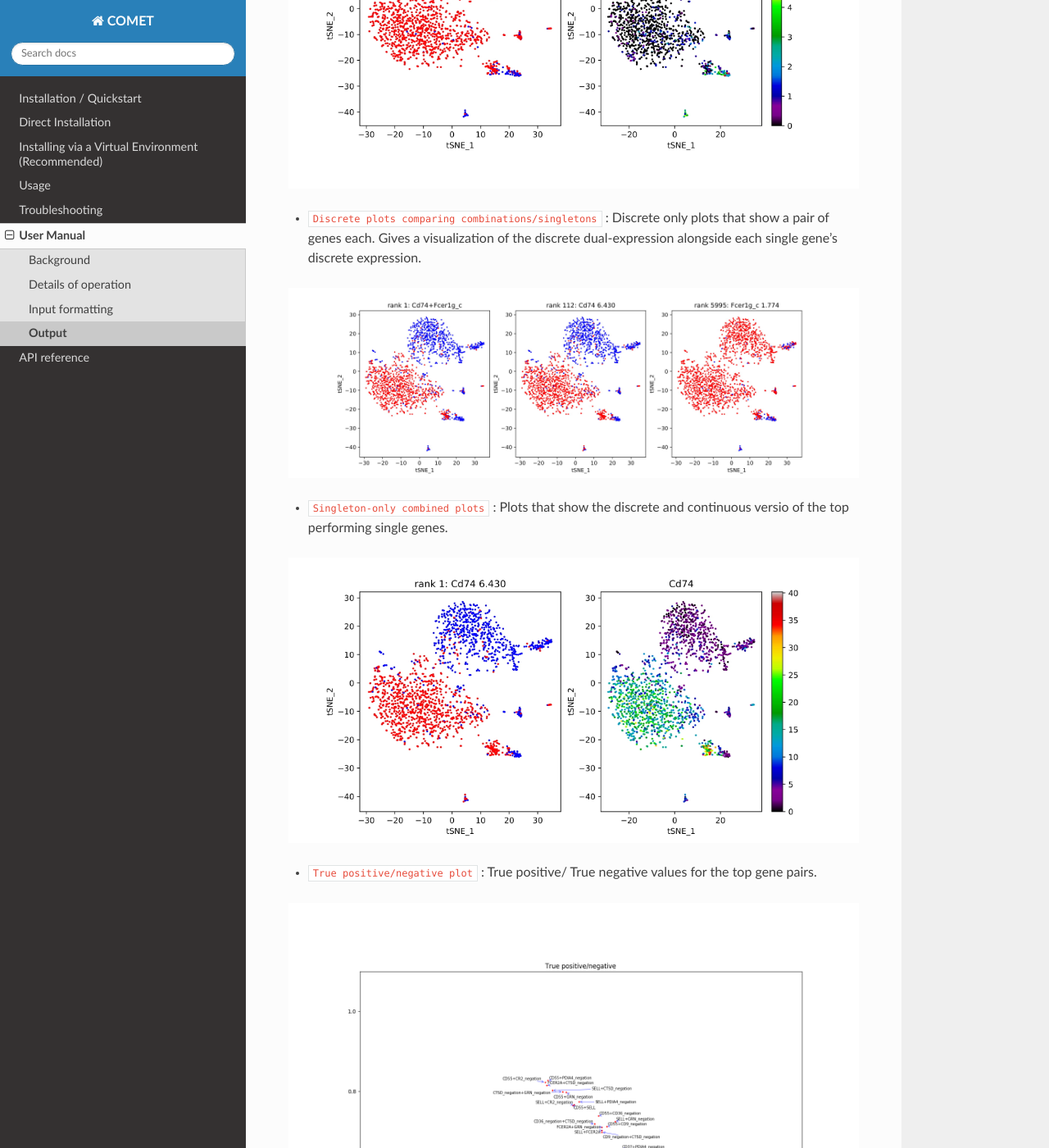
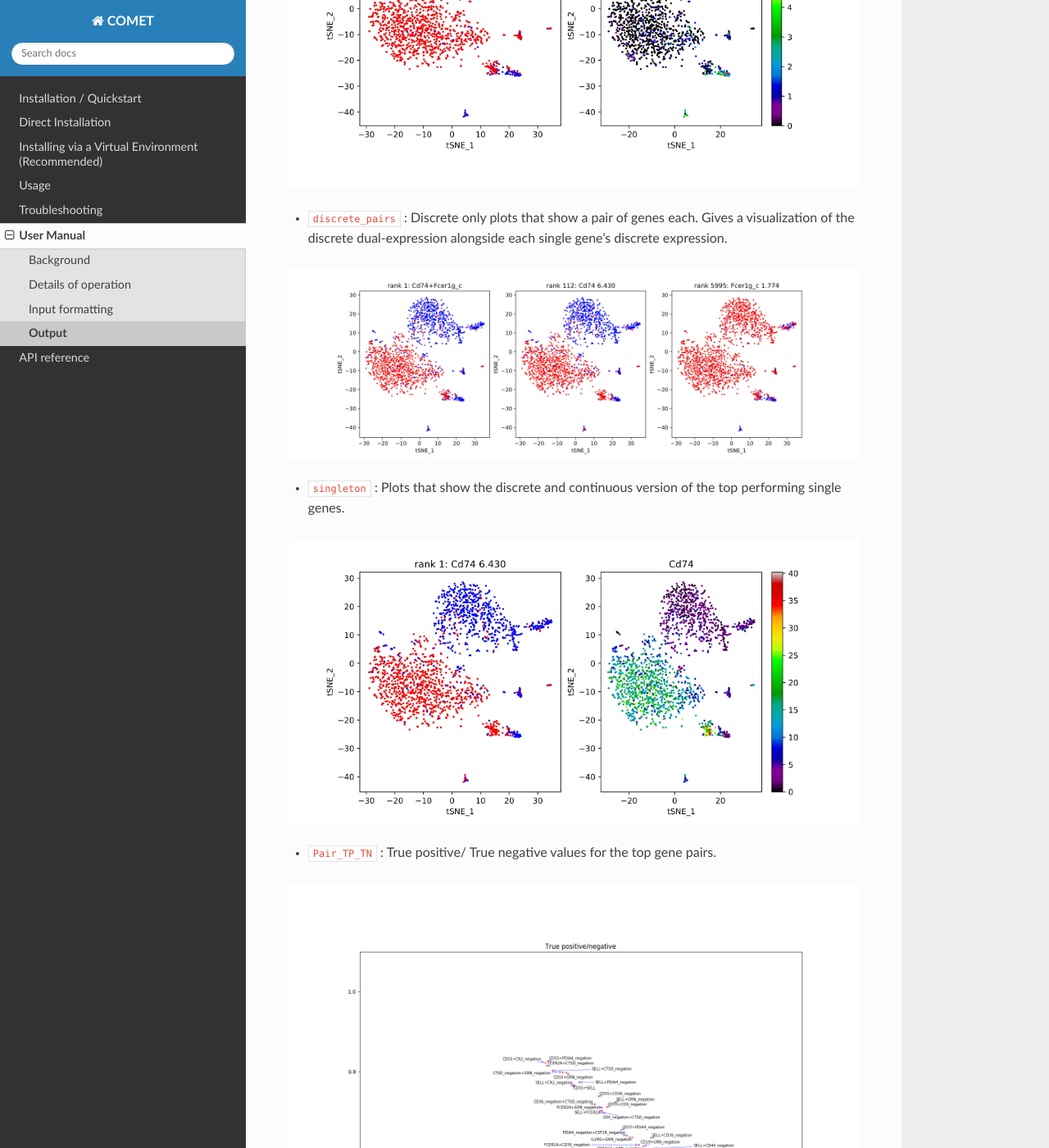
Before and after one commit to MSingerLab/COMETSC, a Sphinx documentation site: the page built from docs/source/Output.rst, in a window 1280 px wide and 1400 px high, scrolled down 1954 px. Shown: the whole window at 82% size. Built offline with Sphinx 7.4.7 and the Read the Docs theme 2.0.0, drawn with Linux system fonts in a browser that asks for light colours; some of the changed text lies outside the part shown.

Commit message:
Output changes

```diff
--- a/docs/source/Output.rst
+++ b/docs/source/Output.rst
@@ -69,27 +69,27 @@
 
 
 
-* ``Combined continuous/discrete plots``:
+* ``pairs_as_singletons``:
   Gives the discrete and continuous plot for the single genes of the top
   performing pairs.
 |combined|
 
-* ``Discrete plots comparing combinations/singletons`` :
+* ``discrete_pairs`` :
   Discrete only plots that show a pair of genes each. Gives a
   visualization of the discrete dual-expression alongside each single gene's
   discrete expression.
 |discrete|
 
-* ``Singleton-only combined plots`` :
-  Plots that show the discrete and continuous versio  of the top
+* ``singleton`` :
+  Plots that show the discrete and continuous version  of the top
   performing single genes.
 |sing_cmb|
 
-* ``True positive/negative plot`` :
+* ``Pair_TP_TN`` :
   True positive/ True negative values for the top gene pairs.
 |TPTN|
 
-* ``Singleton-only TP/TN plot`` :
+* ``Singleton_TP_TN`` :
   true positive / True negatives values for the top single genes.
 |sing_TPTN|
 
```
Also changed, not shown: docs/source/quickstart.rst (+5 -7 lines).
